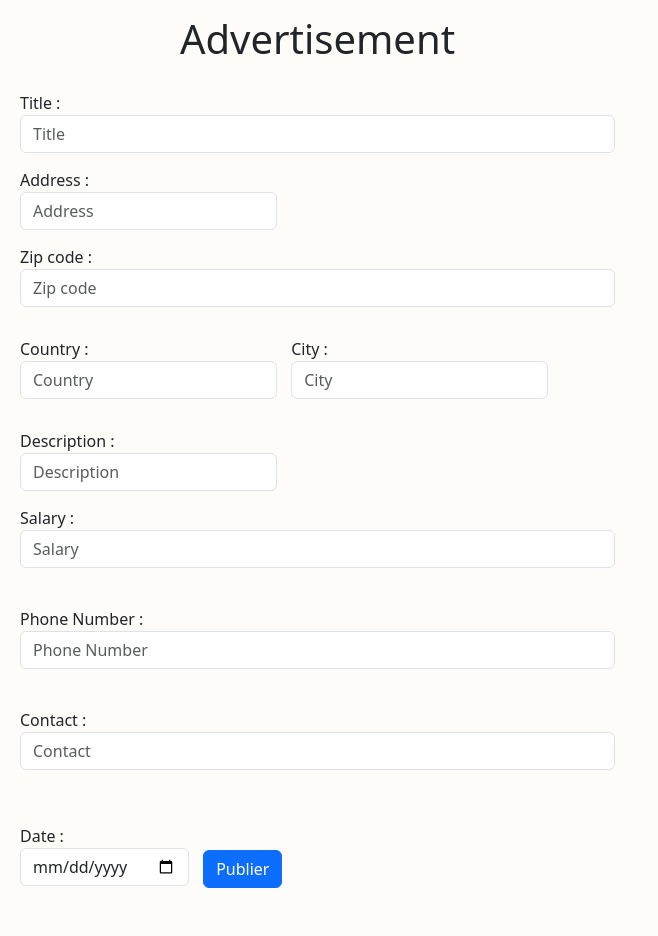
After one commit to chrisDev06/jobsboard, a PHP site: page /views/form_advertisement.php in a window 1280 px wide. The commit adds this page. Shown: the whole page, without its empty margins (0-658 px from the left). Run offline with PHP 8.4, Linux system fonts and the light colour scheme.

Commit message:
new form add advertisement + update http protocol "PUT"

```diff
--- a/views/admin_dashboard.php
+++ b/views/admin_dashboard.php
@@ -151,7 +151,7 @@ try {
             <div class="table-wrapper">
         <table class="table table-striped table-hover">
         <div class="col-sm-6 mb-3 mt-3">
-                        <a href="./form_companie.php" class="btn btn-success" data-toggle="modal"><i  class="material-icons">&#xE147;</i> <span>Add New Companie</span></a>
+                        <a href="./form_advertisement.php" class="btn btn-success" data-toggle="modal"><i  class="material-icons">&#xE147;</i> <span>Add New Companie</span></a>
                     </div>
         <thead>
             <tr>
@@ -184,7 +184,9 @@ try {
                     <td><?= $advertisement['contact'] ?></td>
                     <td>
                         <a href="../script/delete_advertissement.php?id_advertisement=<?= $advertisement['id_advertisement'] ?>">Delete</a>
-                        <a class="edit" onclick="openUpdateFormAdvertissement(<?= $advertisement['id_advertisement'] ?>)" style="cursor: pointer;"> <i class="material-icons" data-toggle="tooltip" title="Edit">&#xE254;</i></a>
+                        <a class="edit" href="./update_advertissement_form.php?id_advertisement=<?= $advertisement['id_advertisement'] ?>">
+    <i class="material-icons" data-toggle="tooltip" title="Edit">&#xE254;</i>
+</a>
                     </td>
                 </tr>
             <?php endforeach; ?>
--- /dev/null
+++ b/views/form_advertisement.php
@@ -0,0 +1,60 @@
+
+<!DOCTYPE html>
+<html lang="en">
+<head>
+    <meta charset="UTF-8">
+    <meta name="viewport" content="width=device-width, initial-scale=1.0">
+    <title>Add Advertisement</title>
+    <link rel="stylesheet" href="../style.css">
+    <link href="https://cdn.jsdelivr.net/npm/bootstrap@5.3.2/dist/css/bootstrap.min.css" rel="stylesheet" integrity="sha384-T3c6CoIi6uLrA9TneNEoa7RxnatzjcDSCmG1MXxSR1GAsXEV/Dwwykc2MPK8M2HN" crossorigin="anonymous">
+</head>
+<body>
+  <div class="container-signup">
+    <div class="form-signup">
+      <h1>Advertisement</h1>
+      <form action="../script/add_advertissement.php" method="post">
+        <div class="form-group">
+          <label for="">Title :</label>
+          <input name="title" type="text" class="form-control" placeholder="Title" autocomplete="off">
+        <div class="form-group" id="inline-block-name">
+          <label for="">Address :</label>
+          <input name="address" type="text" class="form-control" placeholder="Address" autocomplete="off">
+        </div>
+        <div class="form-group">
+          <label for="">Zip code :</label>
+          <input name="zip_code" type="text" class="form-control" placeholder="Zip code" autocomplete="off">
+        </div>
+        <div class="form-group" id="inline-block-city">
+          <label for="">Country :</label>
+          <input name="country" type="text" class="form-control" placeholder="Country" autocomplete="off">
+        </div>
+        <div class="form-group" id="inline-block-city">
+          <label for="">City :</label>
+          <input name="city" type="text" class="form-control" placeholder="City" autocomplete="off">
+        </div>
+        <div class="form-group" id="inline-block-city">
+          <label for="">Description :</label>
+          <input name="desc" type="text" class="form-control" placeholder="Description" autocomplete="off">
+        </div>
+        <div class="form-group">
+          <label for="">Salary :</label>
+          <input name="salary" type="text" class="form-control" placeholder="Salary" autocomplete="off"><br>
+        </div>
+        <div class="form-group">
+          <label for="">Phone Number :</label>
+          <input name="phone" type="text" class="form-control" placeholder="Phone Number" autocomplete="off"><br>
+        </div>
+        <div class="form-group">
+          <label for="">Contact :</label>
+          <input name="contact" type="text" class="form-control" placeholder="Contact" autocomplete="off"><br>
+        </div>
+        <div class="form-group" id="inline-block-name">
+          <label for="">Date :</label>
+          <input name="date" type="date" class="form-control" placeholder="Date" autocomplete="off">
+        </div>
+        <input type="submit" name="addAdvertisement" value="Publier" class="btn btn-primary">
+      </form>
+    </div>
+  </div>
+</body>
+</html>
```
Also changed, not shown: script/update_advertissement.php (+32 -15 lines), views/add_user.php (deleted, +0 -31 lines), views/update_advertissement_form.php (+68 -2 lines).
